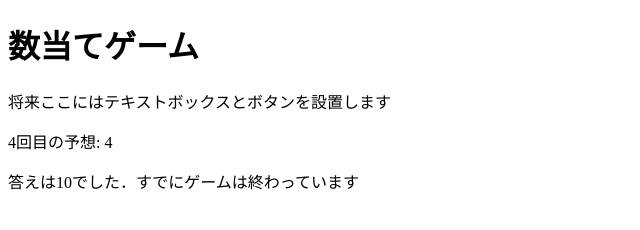
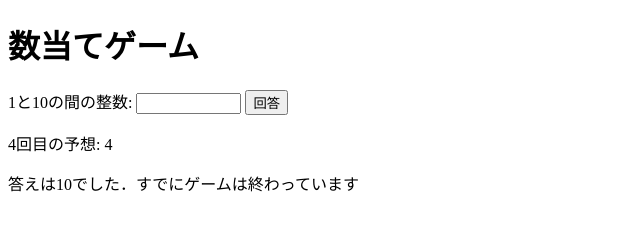
Before and after one commit to G184522021/medialabo, a plain HTML site: page kazuate.html in a window 1280 px wide. Shown: the whole page, without its empty margins (0-640 px from the left). Drawn offline with Linux system fonts and the light colour scheme.

Commit message:
新規作成

```diff
--- a/kazuate.html
+++ b/kazuate.html
@@ -8,7 +8,9 @@
 
   <body>
     <h1>数当てゲーム</h1>
-    <p>将来ここにはテキストボックスとボタンを設置します</p>
+    <label for="shimei">1と10の間の整数: </label>
+	  <input type="text" name="kensaku" size="10">
+	  <button id="print">回答</button>
     <p><span id="kaisu">1</span>回目の予想: <span id="answer">4</span></p>
     <p id="result">将来ここに判定結果を表示します</p>
   </body>
```
